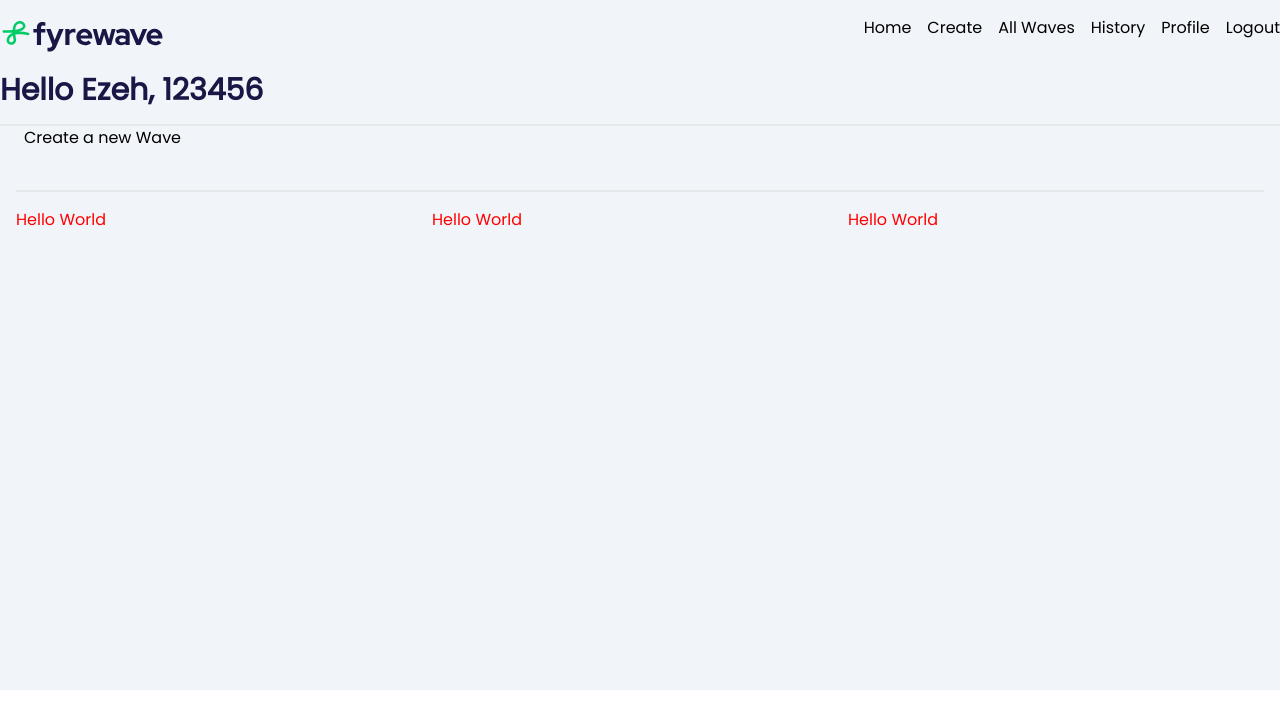
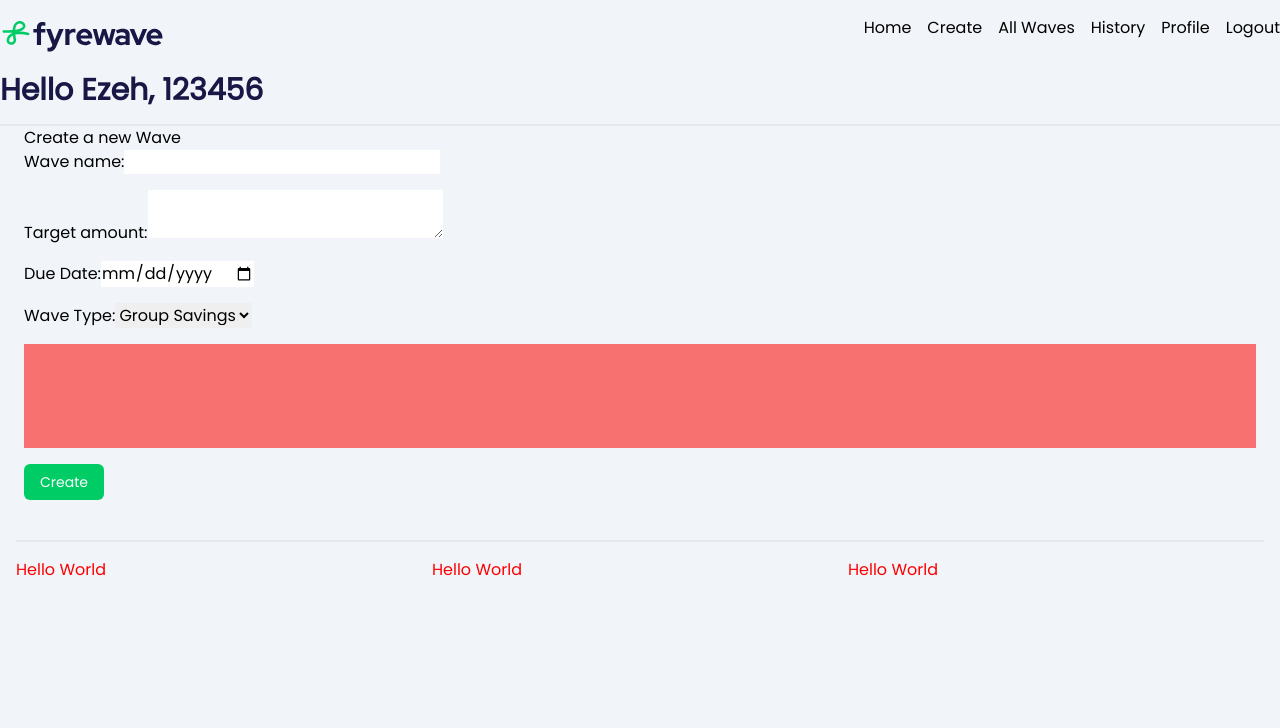
Before and after one commit to FyreWave/front-wave, a React (Vite) app: page /create in a window 1280 px wide. Shown: the top 728 px of the page. Built offline with nearby package versions, Linux system fonts and the light colour scheme.

Commit message:
added input binding

```diff
--- a/src/Views/WaveDetails.tsx
+++ b/src/Views/WaveDetails.tsx
@@ -1,11 +1,27 @@
 import { useParams } from "react-router-dom";
-import { RouteParamsType } from "../types/models";
+import { RouteParamsType, WaveDataState } from "../types/models";
+import useFetch from "../libs/useFetch";
 
 const WaveDetails = () => {
   const { id } = useParams<RouteParamsType>();
 
+  const {
+    data: waves,
+    isError,
+    isLoading,
+  } = useFetch("http://localhost:5100/waves/" + id) as unknown as WaveDataState;
+
   return (
     <div>
+      {isLoading && <div>Loading...</div>}
+      {isError && <div>Error</div>}
+      {waves && (
+        <div>
+          <h1>{waves.title}</h1>
+          <h1>{waves.goal}</h1>
+          <p>{waves.date}</p>
+        </div>
+      )}
       <h1>Wave Details is here - {id}</h1>
     </div>
   );
--- a/src/Views/createWave.tsx
+++ b/src/Views/createWave.tsx
@@ -1,7 +1,67 @@
+import { useState } from "react";
+
 const createWave = () => {
+  const [waveName, setWaveName] = useState("");
+  const [waveAmount, setWaveAmount] = useState("");
+  const [waveType, setWaveType] = useState("");
+
   return (
     <div>
       <h2>Create a new Wave</h2>
+
+      <form>
+        <div className="space-y-4">
+          <div>
+            {waveName}
+            <label>Wave name:</label>
+            <input
+              value={waveName}
+              onChange={(e) => setWaveName(e.target.value)}
+              type="text"
+              required
+            />
+          </div>
+
+          <div>
+            <label>Target amount:</label>
+            <textarea
+              value={waveAmount}
+              onChange={(e) => setWaveAmount(e.target.value)}
+              required
+            />
+          </div>
+
+          <div>
+            <label>Due Date:</label>
+            <input type="date" required />
+          </div>
+
+          <div>
+            <label>Wave Type:</label>
+
+            <select
+              value={waveType}
+              onChange={(e) => setWaveType(e.target.value)}
+            >
+              <option value="group">Group Savings</option>
+              <option value="other">Other Savings</option>
+            </select>
+          </div>
+
+          <div className="bg-red-400 p-4">
+            {waveName} <br />
+            {waveAmount}
+            <br />
+            {waveType}
+            <br />
+          </div>
+          <div>
+            <button className="regular-button" type="submit">
+              Create
+            </button>
+          </div>
+        </div>
+      </form>
     </div>
   );
 };
--- a/src/libs/useFetch.tsx
+++ b/src/libs/useFetch.tsx
@@ -1,8 +1,7 @@
 import { useEffect, useState } from "react";
-import { WavesDataType } from "../types/models";
 
 const useFetch = (url: string) => {
-  const [data, setData] = useState([] as WavesDataType[]);
+  const [data, setData] = useState([]);
 
   const [isLoading, setIsLoading] = useState(true);
 
--- a/src/types/models.ts
+++ b/src/types/models.ts
@@ -2,9 +2,13 @@ export interface RouteParamsType {
   id: string;
 }
 
-export type WavesDataType = {
-  title: string;
-  goal: string;
-  date: string;
-  id: number;
+export type WaveDataState = {
+  data?: {
+    title: string;
+    goal: string;
+    date: string;
+    id: number;
+  };
+  isError: boolean;
+  isLoading: boolean;
 };
```
